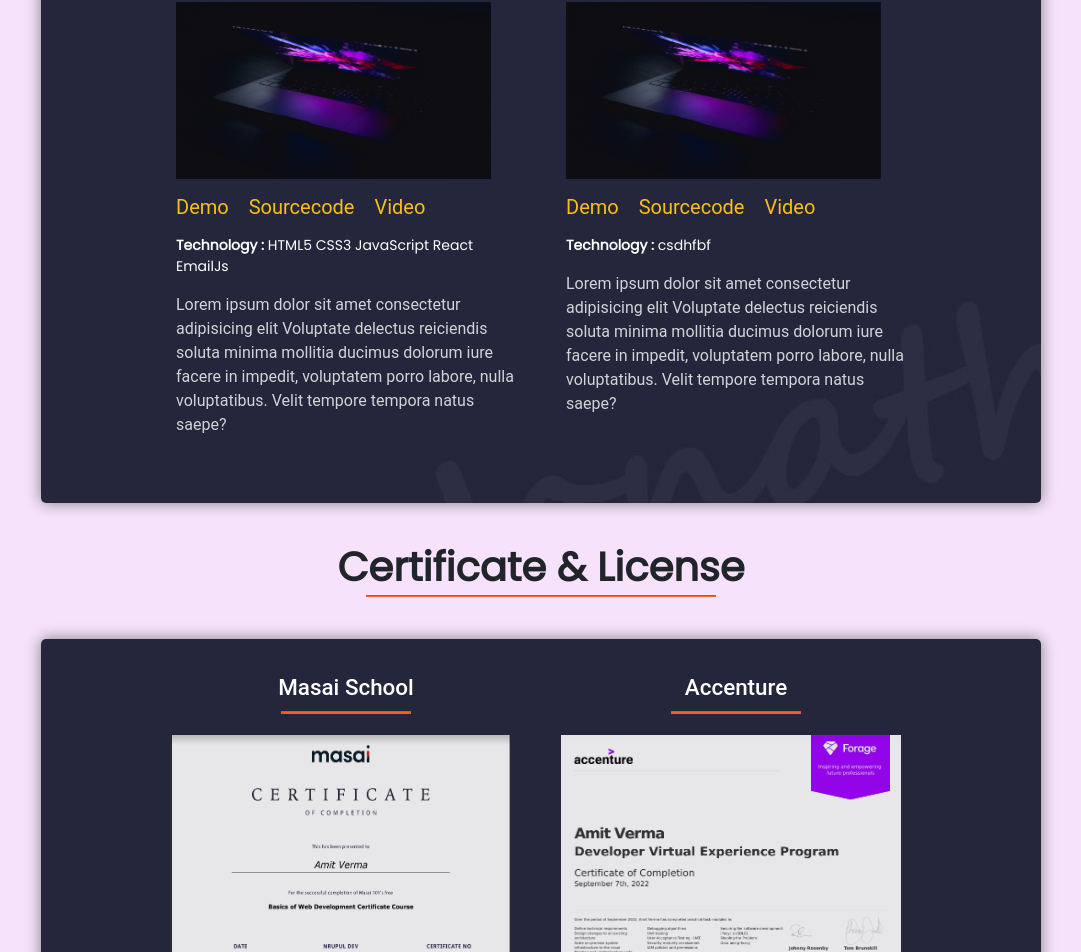
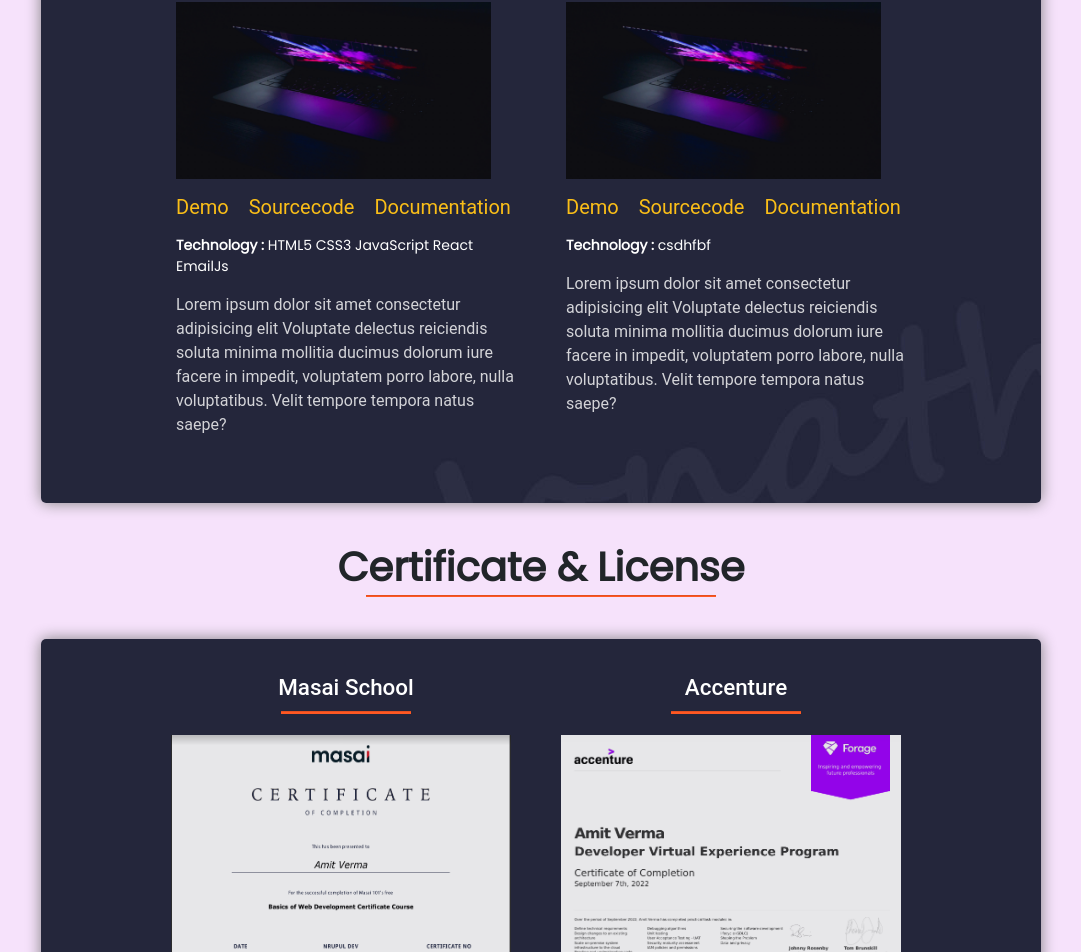
Before and after one commit to amit5511/portfolio_Code, a React (Create React App) app: page / in a window 1280 px wide. Shown: the part 2975-3927 px from the top of the page, without its empty margins (99-1180 px from the left). Built offline with nearby package versions, Linux system fonts and the light colour scheme; a web font is replaced by a local one.

Commit message:
Update ProjectTemplate.jsx

```diff
--- a/src/ProtfolioContainer/Project/ProjectTemplate.jsx
+++ b/src/ProtfolioContainer/Project/ProjectTemplate.jsx
@@ -13,9 +13,9 @@ const ProjectTemplate = ({ item }) => {
           <img style={{ width: '90%', marginTop: '20px' }} src={item.url} alt="null" />
         </a>
         <div className='projectlink'>
-          <a href={item.demo}>Demo</a>
-          <a href={item.sourcecode}>Sourcecode</a>
-          <a href={item.video}>Video</a>
+          <a href={item.demo} target="_blank">Demo</a>
+          <a href={item.sourcecode} target="_blank">Sourcecode</a>
+          <a href={item.video} target="_blank">Documentation</a>
         </div>
         <div className='projectTechnology'>
         </div>
```
